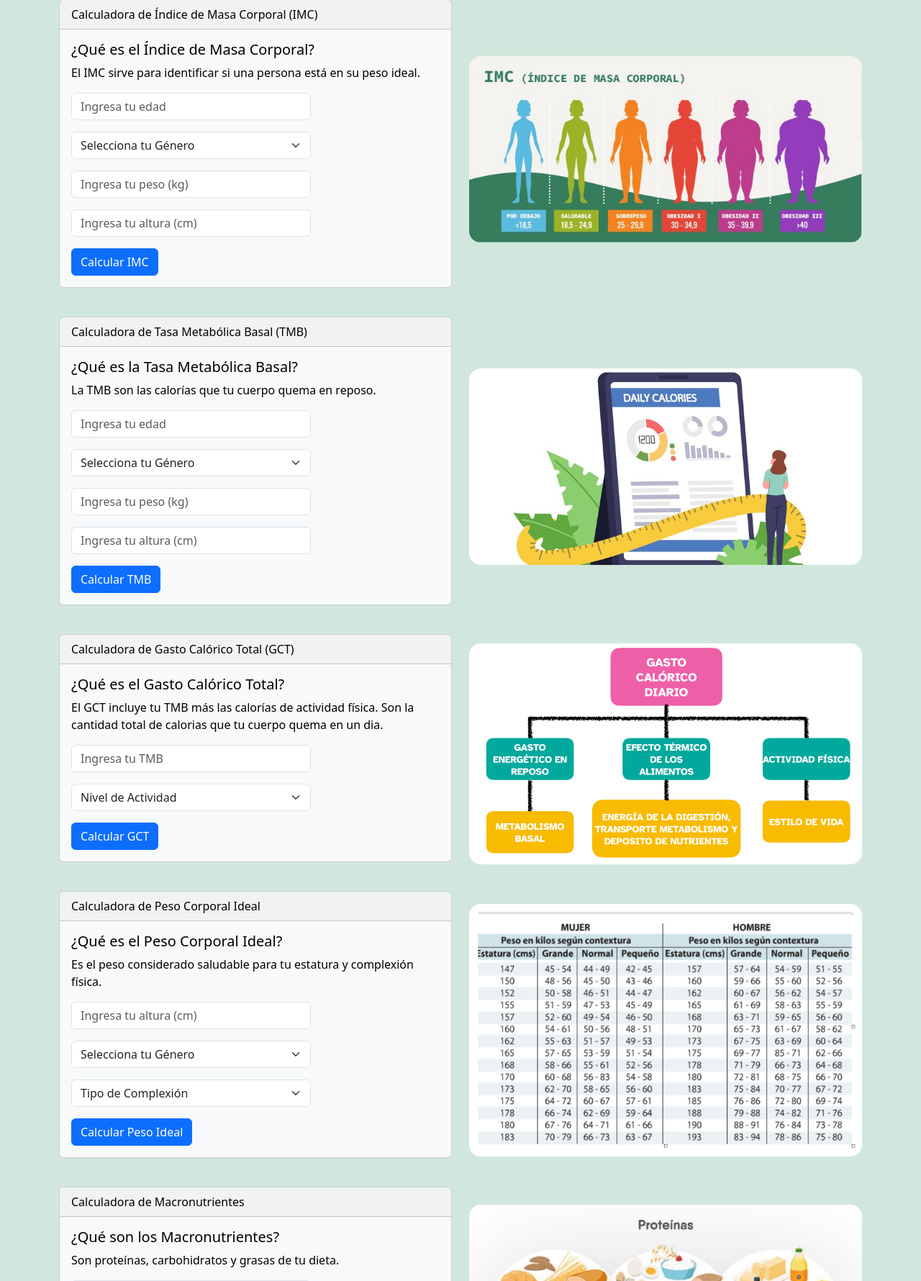
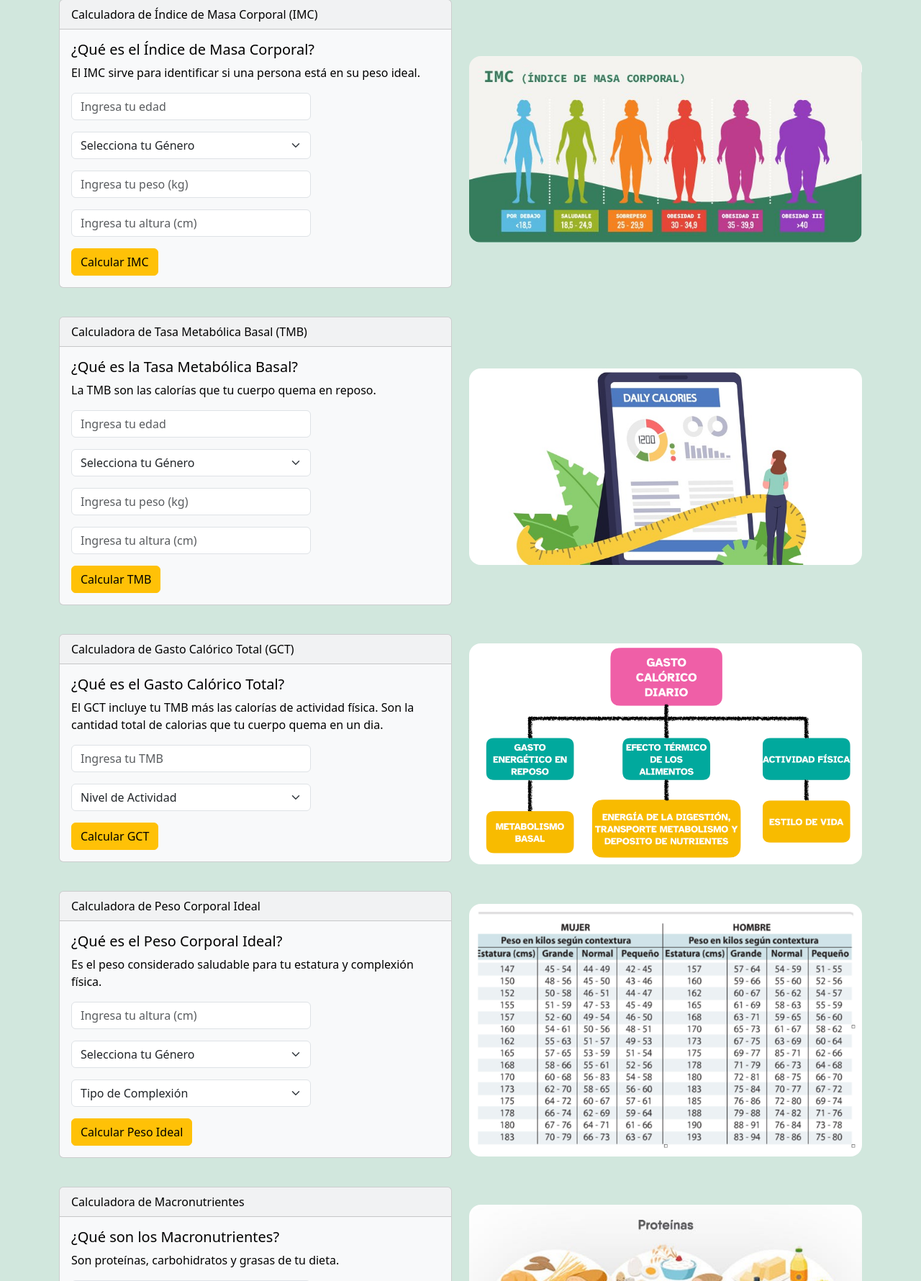
Before and after one commit to Leyva-Holguin/NutriApp, a Flask app: page /herramientas in a window 1280 px wide. Shown: the part 137-1917 px from the top of the page at 72% size. Run offline with Flask 3, Linux system fonts and the light colour scheme.

Commit message:
color btn

```diff
--- a/templates/herramientas.html
+++ b/templates/herramientas.html
@@ -45,7 +45,7 @@
                                     value="{{ datos_usuario.altura if datos_usuario else '' }}">
                             </div>
                         </div>
-                        <button type="submit" class="btn btn-primary">Calcular IMC</button>
+                        <button type="submit" class="btn btn-warning">Calcular IMC</button>
                     </form>
                     {% if resultado_imc %}
                     <div class="alert alert-success mt-3">
@@ -102,7 +102,7 @@
                                     value="{{ datos_usuario.altura if datos_usuario else '' }}">
                             </div>
                         </div>
-                        <button type="submit" class="btn btn-primary">Calcular TMB</button>
+                        <button type="submit" class="btn btn-warning">Calcular TMB</button>
                     </form>
                     {% if resultado_tmb %}
                     <div class="alert alert-info mt-3">
@@ -150,7 +150,7 @@
                                 </select>
                             </div>
                         </div>
-                        <button type="submit" class="btn btn-primary">Calcular GCT</button>
+                        <button type="submit" class="btn btn-warning">Calcular GCT</button>
                     </form>
                     {% if resultado_gct %}
                     <div class="alert alert-warning mt-3">
@@ -203,7 +203,7 @@
                                 </select>
                             </div>
                         </div>
-                        <button type="submit" class="btn btn-primary">Calcular Peso Ideal</button>
+                        <button type="submit" class="btn btn-warning">Calcular Peso Ideal</button>
                     </form>
                     {% if resultado_peso_ideal %}
                     <div class="alert alert-success mt-3">
@@ -262,7 +262,7 @@
                                 </select>
                             </div>
                         </div>
-                        <button type="submit" class="btn btn-primary">Calcular Macronutrientes</button>
+                        <button type="submit" class="btn btn-warning">Calcular Macronutrientes</button>
                     </form>
                     {% if resultado_macronutrientes %}
                     <div class="alert alert-info mt-3">
@@ -303,7 +303,7 @@
                                     resultado.<br> Ejemplo: "2 eggs, 1 cup rice, 200g chicken, 1 onion"</div>
                             </div>
                         </div>
-                        <button type="submit" class="btn btn-primary">Analizar Receta</button>
+                        <button type="submit" class="btn btn-warning">Analizar Receta</button>
                     </form>
                     <form method="POST" action="{{ url_for('buscar_receta') }}">
                         <div class="row mb-3">
@@ -314,7 +314,7 @@
                                 <div class="form-text">Busca recetas que contengan este ingrediente (en inglés).</div>
                             </div>
                         </div>
-                        <button type="submit" class="btn btn-success">Buscar Recetas</button>
+                        <button type="submit" class="btn btn-warning">Buscar Recetas</button>
                     </form>
                     {% if resultado_receta %}
                     <div class="alert alert-info mt-3">
```
